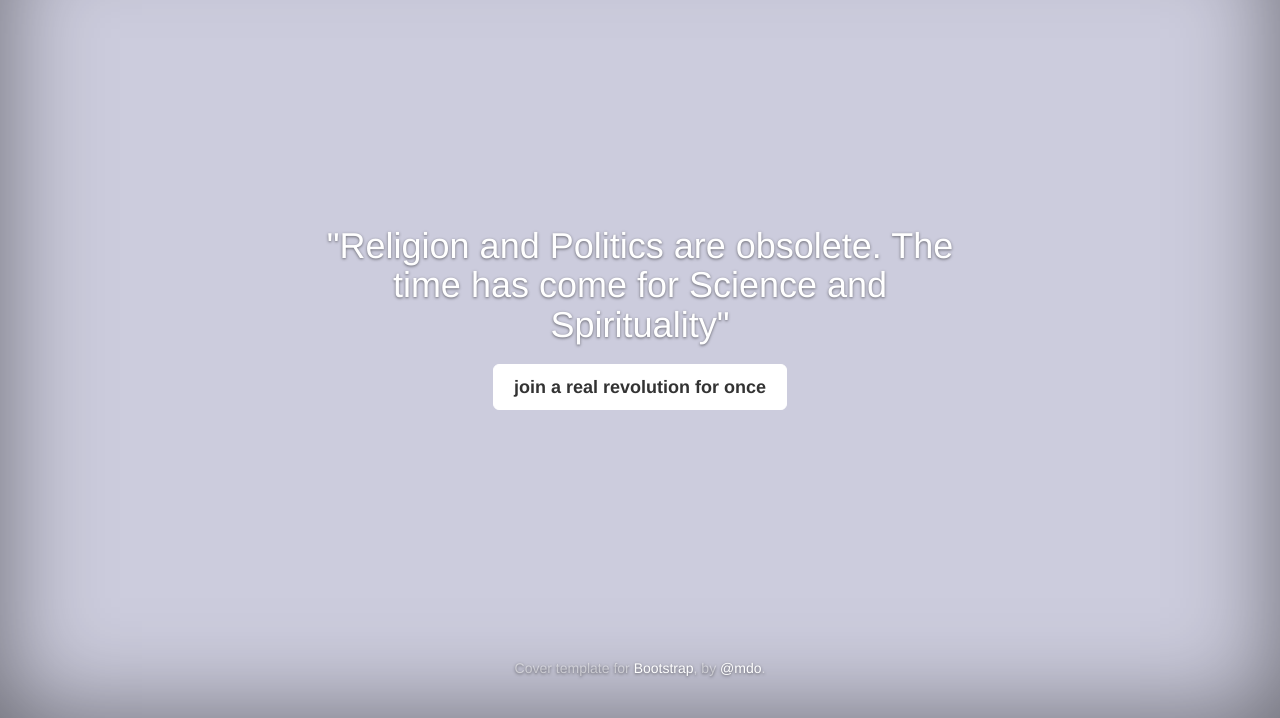
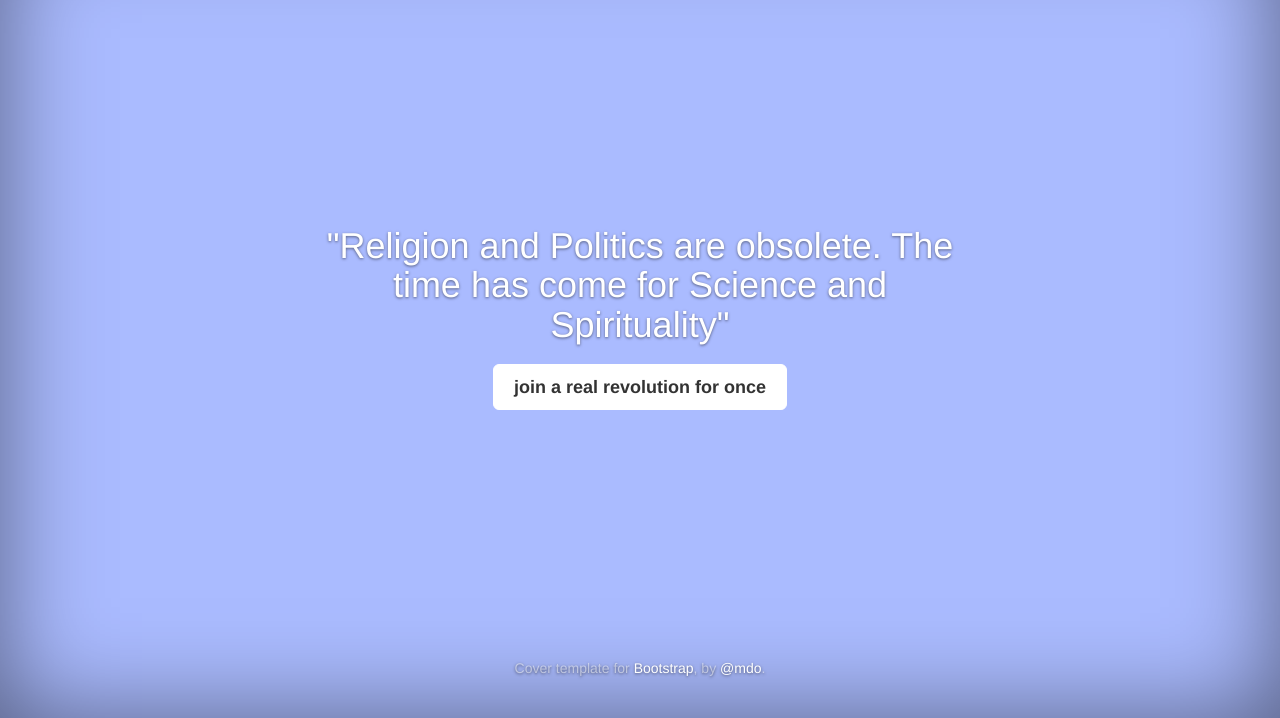
Before and after one commit to wrabbit23/notpolitics, a plain HTML site: page index.html in a window 1280 px wide. Shown: the part 82-800 px from the top of the page. Drawn offline with Linux system fonts and the light colour scheme.

Commit message:
change page background color

```diff
--- a/css/cover.css
+++ b/css/cover.css
@@ -27,7 +27,7 @@ a:hover {
 html,
 body {
   height: 100%;
-  background-color: #CCCCDD;
+  background-color: #AABBFF;
 }
 body {
   color: #fff;
```
